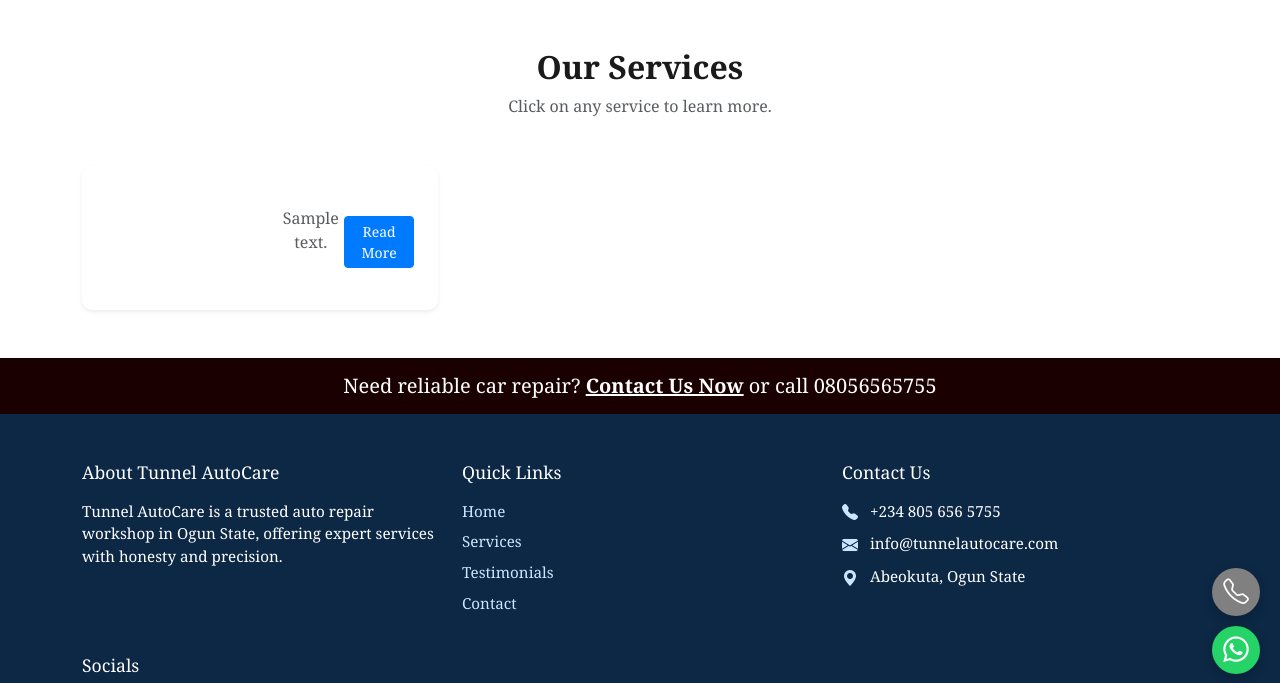
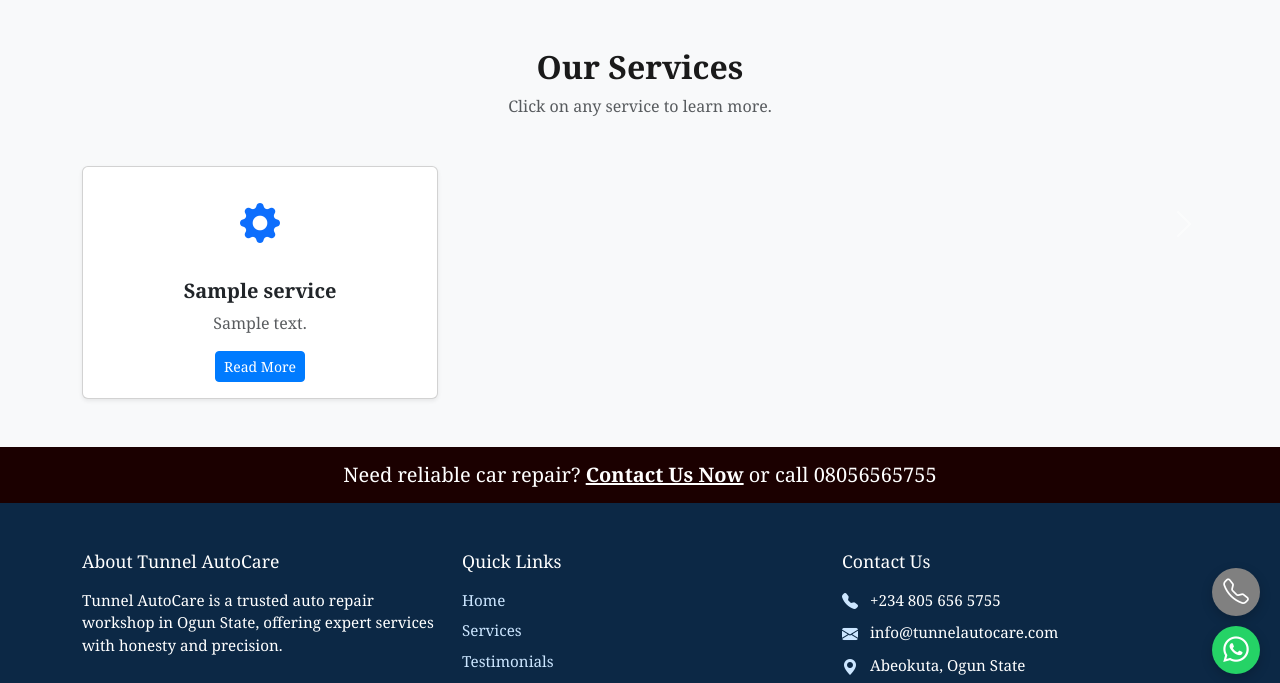
Before and after one commit to SamuelOluwayomi/tunnelautocare, a Django app: page /services/ in a window 1280 px wide. Shown: the part 96-779 px from the top of the page. Run offline with Django 5.2, Linux system fonts and the light colour scheme; tables that the repository leaves empty hold one stand-in row (values such as "Sample post").

Commit message:
improving services page UI

```diff
--- a/webpages/templates/webpages/contact.html
+++ b/webpages/templates/webpages/contact.html
@@ -10,7 +10,7 @@
     <img src="{% static 'webpages/images/image1.jpg' %}" class="position-absolute top-0 start-0 w-100 h-100" alt="Contact Tunnel AutoCare Background" style="object-fit: cover; z-index: -1;">
   </picture>
   <div class="overlay"></div>
-  <div class="container position-relative text-white">
+  <div class="container position-relative text-white" data-aos="fade-left">
     <div class="text-center mb-5">
       <h2 class="fw-bold">Contact Tunnel AutoCare</h2>
       <p class="text-light">We’re here to help. Reach out to us anytime.</p>
--- a/webpages/templates/webpages/service_detail.html
+++ b/webpages/templates/webpages/service_detail.html
@@ -6,7 +6,7 @@
     <div class="row align-items-center">
       <div class="col-md-6 mb-4 mb-md-0">
         <picture>
-          <source srcset="{{ service.image.url|replace:'.jpg','.webp' }}" type="image/webp">
+          <source srcset="{{ service.image.url }}" type="image/webp">
           <img src="{{ service.image.url }}" alt="{{ service.title }}" class="img-fluid rounded shadow-sm">
         </picture>
       </div>
--- a/webpages/templates/webpages/services.html
+++ b/webpages/templates/webpages/services.html
@@ -1,10 +1,10 @@
 {% extends 'webpages/base.html' %}
 {% block title %}Our Services{% endblock %}
+{% block content %}
 
-{% block content %}
-<section class="services-section py-5">
+<section class="py-5" style="background-color: #f8f9fa;" data-aos="fade-up">
   <div class="container">
-    <!-- Section Header -->
+    <!-- Section header -->
     <div class="text-center mb-5">
       <h2 class="fw-bold">Our Services</h2>
       <p class="text-muted">Click on any service to learn more.</p>
@@ -14,20 +14,30 @@
     <div class="row g-4">
       {% for service in services %}
       <div class="col-md-4">
-        <div class="service-card h-100 text-center p-4 shadow-sm">
-          <!-- Icon -->
-          <div class="icon-box mb-3">
-            <i class="{{ service.icon_class }} fs-1 text-primary"></i>
+        <div class="card h-100 shadow-sm services-card"
+             style="overflow: hidden; transition: transform 0.3s, box-shadow 0.3s;">
+          <div class="card-body text-center">
+            <!-- Optional icon (replace with actual icons) -->
+            <div class="icon-box mb-3">
+              <i class="bi bi-gear-fill fs-1 text-primary"></i>
+            </div>
+            <h5 class="card-title fw-bold">{{ service.title }}</h5>
+            <p class="card-text text-muted">{{ service.description|truncatewords:15 }}</p>
+            <a href="{% url 'service_detail' service.slug %}" class="btn btn-primary btn-sm">Read More</a>
           </div>
-          <!-- Title & Description -->
-          <h5 class="fw-bold">{{ service.title }}</h5>
-          <p class="text-muted">{{ service.description|truncatewords:15 }}</p>
-          <!-- Read More Button -->
-          <a href="{% url 'service_detail' service.slug %}" class="btn btn-sm btn-primary mt-2">Read More</a>
         </div>
       </div>
       {% endfor %}
     </div>
+
+      <button class="carousel-control-prev" type="button" data-bs-target="#highlightedServices" data-bs-slide="prev">
+        <span class="carousel-control-prev-icon"></span>
+      </button>
+      <button class="carousel-control-next" type="button" data-bs-target="#highlightedServices" data-bs-slide="next">
+        <span class="carousel-control-next-icon"></span>
+      </button>
+    </div>
   </div>
 </section>
+
 {% endblock %}
```
Also changed, not shown: static/webpages/css/style.css (+6 -7 lines).
